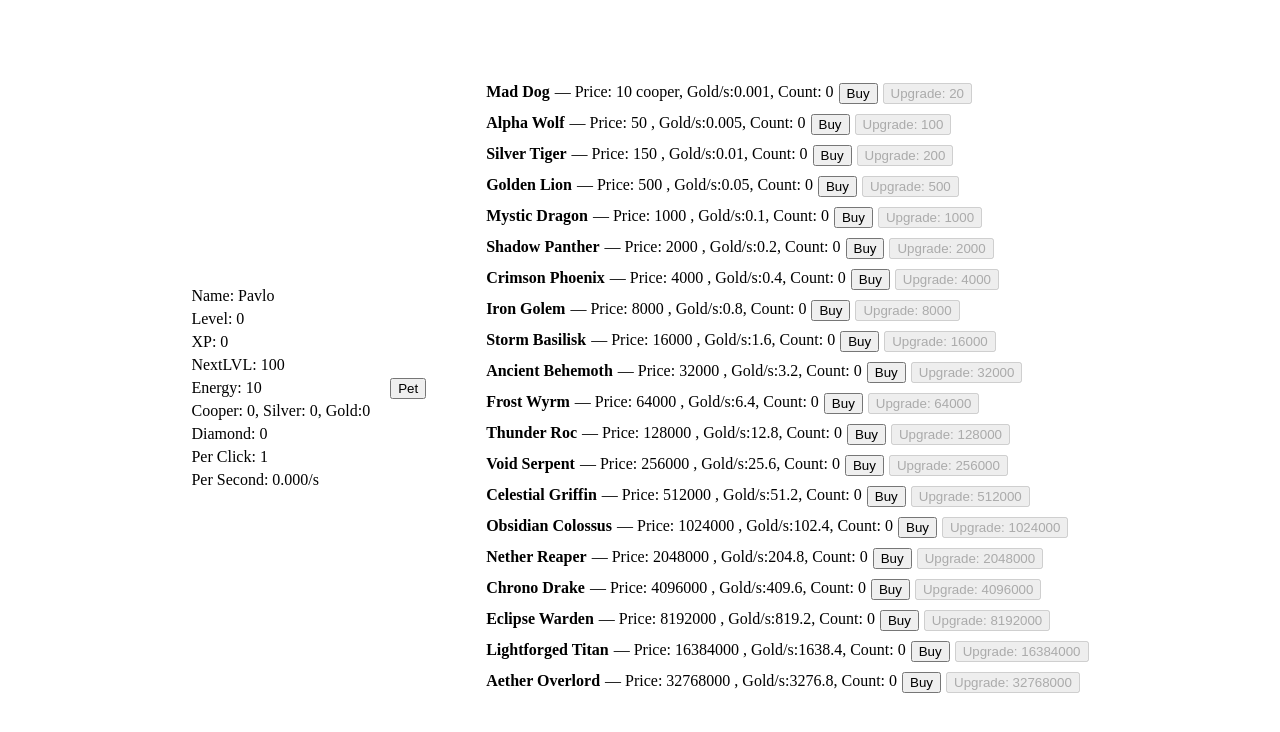
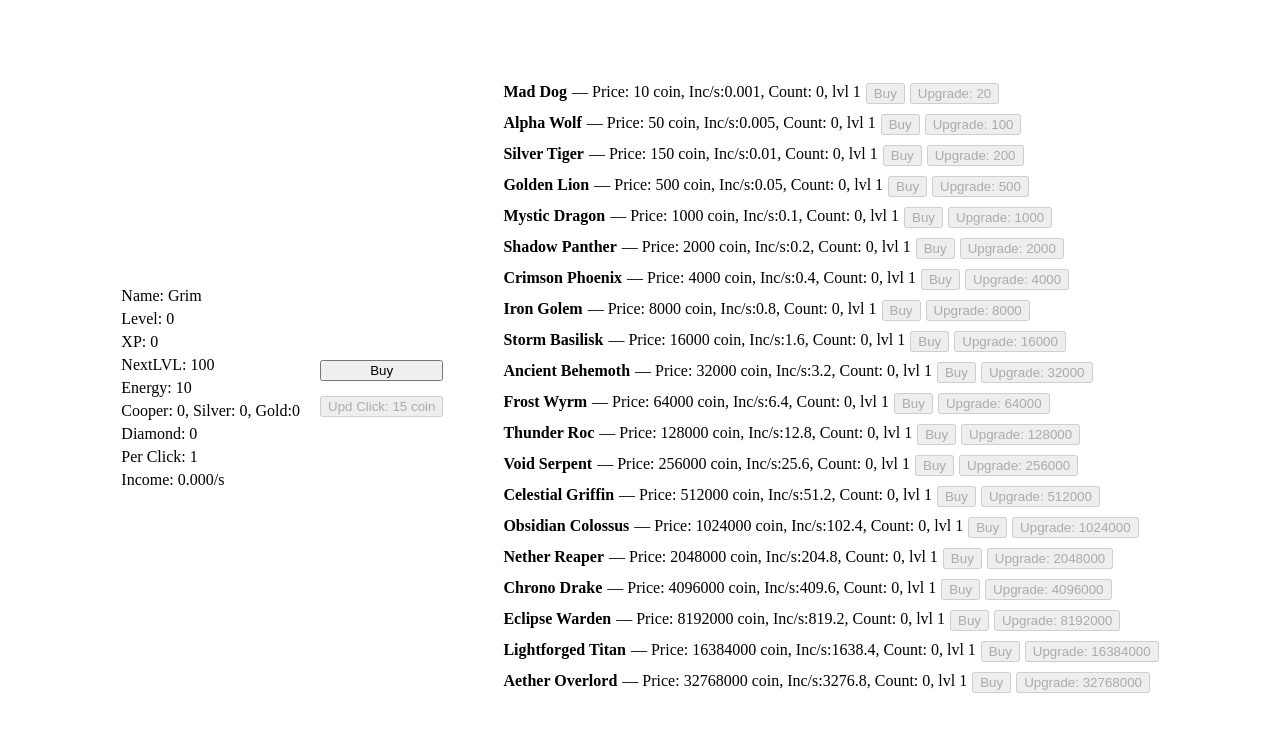
Before and after one commit to Havrylyuk-UA/pet_the_dog_front, a React (Vite) app: page / in a window 1280 px wide. Shown: the top 732 px of the page. Built offline with nearby package versions, Linux system fonts and the light colour scheme.

Commit message:
release coin, buy upd unit

```diff
--- a/src/components/ArmyList/ArmyList.jsx
+++ b/src/components/ArmyList/ArmyList.jsx
@@ -1,22 +1,30 @@
 import { useDispatch, useSelector } from "react-redux";
 import { userSelector } from "../../redux/user/selectors";
 import ArmyListItem from "../ArmyListItem/ArmyListItem";
-import { removeBalance, updatePerSecond } from "../../redux/user/userSlice";
+import {
+  buyNewUnit,
+  removeBalance,
+  updatePerSecond,
+  upgradeUnit,
+} from "../../redux/user/userSlice";
 
 const ArmyList = () => {
   const user = useSelector(userSelector);
 
   const dispatch = useDispatch();
 
-  const handleBuyItem = (currencyType, pay, perSec, name) => {
-    if (user.balance[currencyType] < pay) {
-      console.log("Error");
-
-      return;
-    }
+  const handleBuyItem = (currencyType, pay, name) => {
+    if (user.balance[currencyType] < pay) return;
 
     dispatch(removeBalance({ currencyType, pay }));
-    dispatch(updatePerSecond({ perSec, name }));
+    dispatch(buyNewUnit({ name }));
+    dispatch(updatePerSecond());
+  };
+
+  const handleBuyUpdUnit = (unit, currencyType, pay) => {
+    dispatch(upgradeUnit(unit));
+    dispatch(removeBalance({ currencyType, pay }));
+    dispatch(updatePerSecond());
   };
 
   return (
@@ -25,8 +33,9 @@ const ArmyList = () => {
         <li key={i} style={{ listStyle: "none" }}>
           <ArmyListItem
             unit={unit}
-            buyItem={() =>
-              handleBuyItem(unit.currency, unit.price, unit.income, unit.name)
+            buyItem={() => handleBuyItem(unit.currency, unit.price, unit.name)}
+            updUnit={() =>
+              handleBuyUpdUnit(unit, unit.currency, unit.armyUpgradeCost)
             }
           />
         </li>
--- a/src/components/ArmyListItem/ArmyListItem.jsx
+++ b/src/components/ArmyListItem/ArmyListItem.jsx
@@ -1,18 +1,24 @@
 import { useSelector } from "react-redux";
 import { userSelector } from "../../redux/user/selectors";
 
-const ArmyListItem = ({ unit, buyItem }) => {
+const ArmyListItem = ({ unit, buyItem, updUnit }) => {
   const user = useSelector(userSelector);
 
-  const isEnoughtGold = user.balance.gold >= unit.armyUpgradeCost;
+  const isEnoughtCoinToBy = user.balance.coin >= unit.price;
+  const isEnoughtCoinToUpgrade =
+    unit.count > 0 && user.balance.coin >= unit.armyUpgradeCost;
 
   return (
     <div style={{ display: "flex", gap: "5px" }}>
       <strong>{unit.name}</strong> — Price: {Math.floor(unit.price)}{" "}
-      {unit.currency}, Gold/s:
-      {unit.income}, Count: {unit.count}
-      <button onClick={() => buyItem()}>Buy</button>
-      <button disabled={!isEnoughtGold}>Upgrade: {unit.armyUpgradeCost}</button>
+      {unit.currency}, Inc/s:
+      {unit.income}, Count: {unit.count}, lvl {unit.armyLvl}
+      <button onClick={() => buyItem()} disabled={!isEnoughtCoinToBy}>
+        Buy
+      </button>
+      <button onClick={() => updUnit()} disabled={!isEnoughtCoinToUpgrade}>
+        Upgrade: {Math.floor(unit.armyUpgradeCost)}
+      </button>
     </div>
   );
 };
--- a/src/components/ClickBtn/ClickBtn.jsx
+++ b/src/components/ClickBtn/ClickBtn.jsx
@@ -4,6 +4,9 @@ import {
   removeEnergy,
   addEnergy,
   accrualBalance,
+  removeBalance,
+  upgradeUserClick,
+  userUpdExp,
 } from "../../redux/user/userSlice";
 import { userSelector } from "../../redux/user/selectors";
 import { useEffect } from "react";
@@ -27,6 +30,7 @@ const ClickBtn = () => {
   useEffect(() => {
     const perSecInterval = setInterval(() => {
       dispatch(accrualBalance(user.perSecond));
+      dispatch(userUpdExp());
     }, 1000);
 
     return () => clearInterval(perSecInterval);
@@ -41,9 +45,29 @@ const ClickBtn = () => {
     dispatch(addBalance({ currencyType, pay }));
   };
 
+  const constHandleUpdClick = () => {
+    if (user.balance.coin < user.updPerClickCost) {
+      return;
+    }
+
+    dispatch(removeBalance("coin", user.updPerClickCost));
+    dispatch(upgradeUserClick());
+  };
+
+  const isEnoughCoinToByUpd = user.balance.coin >= user.updPerClickCost;
+
   return (
-    <div>
-      <button onClick={() => handleAddBalance("cooper", 1)}>Pet</button>
+    <div style={{ display: "flex", flexDirection: "column", gap: "15px" }}>
+      <button onClick={() => handleAddBalance("coin", user.perClick)}>
+        Buy
+      </button>
+      <button
+        onClick={() => constHandleUpdClick()}
+        // disabled={!isEnoughCoinToByUpd}
+        disabled
+      >
+        Upd Click: {user.updPerClickCost.toFixed(0)} coin
+      </button>
     </div>
   );
 };
--- a/src/components/Header/Header.jsx
+++ b/src/components/Header/Header.jsx
@@ -4,21 +4,31 @@ import { userSelector } from "../../redux/user/selectors";
 const Header = () => {
   const user = useSelector(userSelector);
 
+  const totalCopper = user.balance.coin;
+
+  const copperInSilver = 1000;
+  const silverInGold = 1000;
+
+  const gold = Math.floor(totalCopper / (copperInSilver * silverInGold));
+  const silver = Math.floor(
+    (totalCopper % (copperInSilver * silverInGold)) / copperInSilver
+  );
+  const copper = totalCopper % copperInSilver;
+
   return (
     <div style={{ display: "flex", flexDirection: "column", gap: "5px" }}>
       <span>Name: {user.profile}</span>
       <span>Level: {user.lvl}</span>
-      <span>XP: {user.xp}</span>
+      <span>XP: {Math.floor(user.xp)}</span>
       <span>NextLVL: {user.xpToLevelUp}</span>
       <span>Energy: {Math.floor(user.energy)}</span>
       <span>
-        Cooper: {Math.floor(user.balance.cooper)}, Silver:{" "}
-        {Math.floor(user.balance.silver)}, Gold:
-        {Math.floor(user.balance.gold)}
+        Cooper: {Math.floor(copper)}, Silver: {Math.floor(silver)}, Gold:
+        {Math.floor(gold)}
       </span>
       <span>Diamond: {user.balance.gems}</span>
       <span>Per Click: {user.perClick}</span>
-      <span>Per Second: {user.perSecond.toFixed(3)}/s</span>
+      <span>Income: {user.perSecond.toFixed(3)}/s</span>
     </div>
   );
 };
--- a/src/db/user.json
+++ b/src/db/user.json
@@ -1,23 +1,22 @@
 [
   {
-    "profile": "Pavlo",
+    "profile": "Grim",
     "energy": 10,
     "limitEnergy": 10,
     "xp": 0,
     "lvl": 0,
     "xpToLevelUp": 100,
     "perClick": 1,
+    "updPerClickCost": 15,
     "perSecond": 0,
     "balance": {
-      "cooper": 0,
-      "silver": 0,
-      "gold": 0,
+      "coin": 0,
       "gems": 0
     },
     "army": [
       {
         "name": "Mad Dog",
-        "currency": "cooper",
+        "currency": "coin",
         "price": 10,
         "multiple": 1.5,
         "income": 0.001,
@@ -29,6 +28,7 @@
       },
       {
         "name": "Alpha Wolf",
+        "currency": "coin",
         "price": 50,
         "multiple": 2,
         "income": 0.005,
@@ -40,6 +40,7 @@
       },
       {
         "name": "Silver Tiger",
+        "currency": "coin",
         "price": 150,
         "multiple": 3,
         "income": 0.01,
@@ -51,6 +52,7 @@
       },
       {
         "name": "Golden Lion",
+        "currency": "coin",
         "price": 500,
         "multiple": 5,
         "income": 0.05,
@@ -62,6 +64,7 @@
       },
       {
         "name": "Mystic Dragon",
+        "currency": "coin",
         "price": 1000,
         "multiple": 8,
         "income": 0.1,
@@ -73,6 +76,7 @@
       },
       {
         "name": "Shadow Panther",
+        "currency": "coin",
         "price": 2000,
         "multiple": 12,
         "income": 0.2,
@@ -84,6 +88,7 @@
       },
       {
         "name": "Crimson Phoenix",
+        "currency": "coin",
         "price": 4000,
         "multiple": 17,
         "income": 0.4,
@@ -95,6 +100,7 @@
       },
       {
         "name": "Iron Golem",
+        "currency": "coin",
         "price": 8000,
         "multiple": 23,
         "income": 0.8,
@@ -106,6 +112,7 @@
       },
       {
         "name": "Storm Basilisk",
+        "currency": "coin",
         "price": 16000,
         "multiple": 30,
         "income": 1.6,
@@ -117,6 +124,7 @@
       },
       {
         "name": "Ancient Behemoth",
+        "currency": "coin",
         "price": 32000,
         "multiple": 38,
         "income": 3.2,
@@ -128,6 +136,7 @@
       },
       {
         "name": "Frost Wyrm",
+        "currency": "coin",
         "price": 64000,
         "multiple": 47,
         "income": 6.4,
@@ -139,6 +148,7 @@
       },
       {
         "name": "Thunder Roc",
+        "currency": "coin",
         "price": 128000,
         "multiple": 57,
         "income": 12.8,
@@ -150,6 +160,7 @@
       },
       {
         "name": "Void Serpent",
+        "currency": "coin",
         "price": 256000,
         "multiple": 68,
         "income": 25.6,
@@ -161,6 +172,7 @@
       },
       {
         "name": "Celestial Griffin",
+        "currency": "coin",
         "price": 512000,
         "multiple": 80,
         "income": 51.2,
@@ -172,6 +184,7 @@
       },
       {
         "name": "Obsidian Colossus",
+        "currency": "coin",
         "price": 1024000,
         "multiple": 93,
         "income": 102.4,
@@ -183,6 +196,7 @@
       },
       {
         "name": "Nether Reaper",
+        "currency": "coin",
         "price": 2048000,
         "multiple": 107,
         "income": 204.8,
@@ -194,6 +208,7 @@
       },
       {
         "name": "Chrono Drake",
+        "currency": "coin",
         "price": 4096000,
         "multiple": 122,
         "income": 409.6,
@@ -205,6 +220,7 @@
       },
       {
         "name": "Eclipse Warden",
+        "currency": "coin",
         "price": 8192000,
         "multiple": 138,
         "income": 819.2,
@@ -216,6 +232,7 @@
       },
       {
         "name": "Lightforged Titan",
+        "currency": "coin",
         "price": 16384000,
         "multiple": 155,
         "income": 1638.4,
@@ -227,6 +244,7 @@
       },
       {
         "name": "Aether Overlord",
+        "currency": "coin",
         "price": 32768000,
         "multiple": 173,
         "income": 3276.8,
--- a/src/redux/user/userSlice.js
+++ b/src/redux/user/userSlice.js
@@ -9,26 +9,12 @@ const userSlice = createSlice({
   initialState,
   reducers: {
     accrualBalance: (state) => {
-      state.balance.gold += state.perSecond;
+      state.balance.coin += state.perSecond;
     },
     addBalance: (state, action) => {
       const { currencyType, pay } = action.payload;
-
-      switch (currencyType) {
-        case "cooper":
-          state.balance.cooper += pay;
-          break;
-        case "silver":
-          state.balance.silver += pay;
-          break;
-        case "gold":
-          state.balance.gold += pay;
-          break;
-        case "gems":
-          state.balance.gems += pay;
-          break;
-        default:
-          break;
+      if (state.balance[currencyType] !== undefined) {
+        state.balance[currencyType] += pay;
       }
     },
     removeBalance: (state, action) => {
@@ -43,23 +29,52 @@ const userSlice = createSlice({
     removeEnergy: (state, action) => {
       state.energy -= action.payload;
     },
-    updatePerSecond: (state, action) => {
-      const { perSec, name } = action.payload;
+    updatePerSecond: (state) => {
+      let totalIncome = 0;
+
+      for (const unit of state.army) {
+        totalIncome += unit.count * unit.income * unit.armyLvl;
+      }
+
+      state.perSecond = Number(totalIncome.toFixed(6));
+    },
+    buyNewUnit: (state, action) => {
+      const { name } = action.payload;
 
       const unit = state.army.find((u) => u.name === name);
 
       unit.count += 1;
       unit.price = unit.price * 1.25;
-
-      state.perSecond += perSec;
     },
     upgradeUnit: (state, action) => {
       const { name } = action.payload;
 
       const unit = state.army.find((u) => u.name === name);
 
+      if (!unit) return;
+
+      const prevIncome = unit.income * unit.count;
+      const removePrevPerSec = state.perSecond - prevIncome;
+
       unit.armyLvl += 1;
-      unit.armyUpgradeCost = unit.armyUpgradeCost * unit.upgradeMultiplier;
+      const newIncome = unit.income * unit.armyLvl * unit.count;
+      unit.armyUpgradeCost = unit.armyUpgradeCost * 1.25;
+
+      state.perSecond = removePrevPerSec + newIncome;
+    },
+    upgradeUserClick: (state) => {
+      state.balance.coin -= state.updPerClickCost;
+      state.updPerClickCost = state.updPerClickCost * 1.25;
+      state.perClick += 1;
+    },
+    userUpdExp: (state) => {
+      if (state.xp >= state.xpToLevelUp) {
+        state.lvl += 1;
+        state.xp = 0;
+        state.xpToLevelUp = state.xpToLevelUp * 2;
+        state.limitEnergy += 5;
+      }
+      state.xp += state.perSecond * 0.001;
     },
   },
 });
@@ -71,6 +86,10 @@ export const {
   removeEnergy,
   addEnergy,
   updatePerSecond,
+  upgradeUserClick,
+  userUpdExp,
+  upgradeUnit,
+  buyNewUnit,
 } = userSlice.actions;
 
 export default userSlice.reducer;
```
